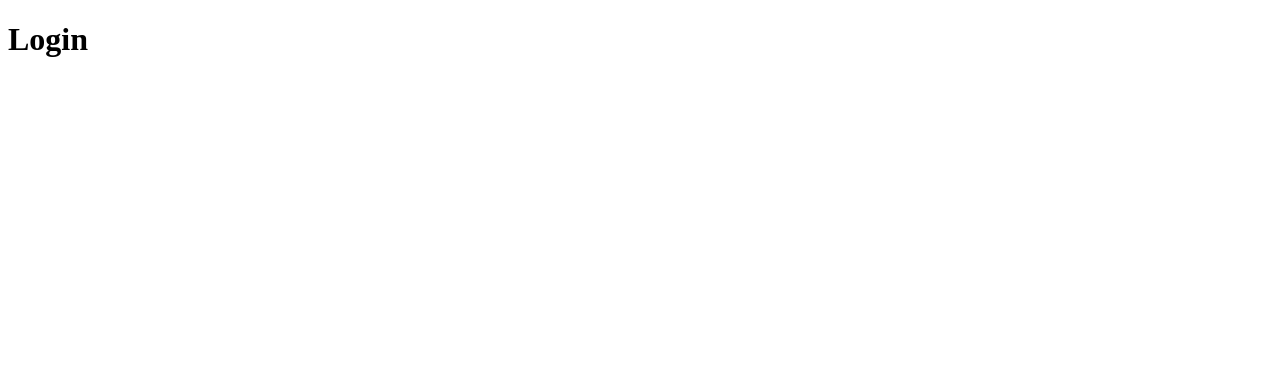
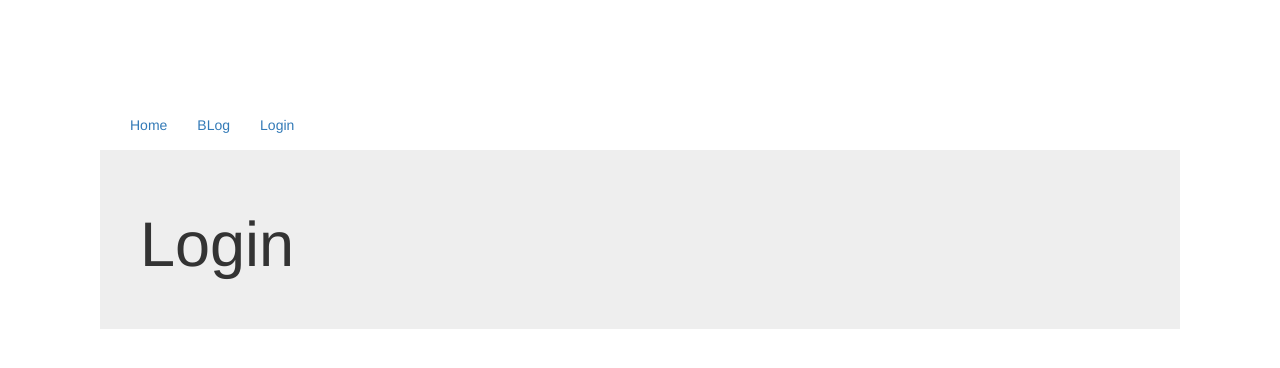
Before and after one commit to FatimaAlmashhor/blog-node, a website: page src/login.html in a window 1280 px wide. Drawn offline with nearby package versions, Linux system fonts and the light colour scheme.

Commit message:
Feat : pages

```diff
--- a/src/login.html
+++ b/src/login.html
@@ -1,14 +1,35 @@
-<!DOCTYPE html>
-<html lang="en">
+<html>
+
 <head>
-    <meta charset="UTF-8">
-    <meta http-equiv="X-UA-Compatible" content="IE=edge">
-    <meta name="viewport" content="width=device-width, initial-scale=1.0">
-    <title>Document</title>
+    <title> Blog </title>
+    <script src="https://ajax.googleapis.com/ajax/libs/jquery/1.11.2/jquery.min.js"></script>
+    <link rel="stylesheet" href="https://maxcdn.bootstrapcdn.com/bootstrap/3.3.1/css/bootstrap.min.css">
+    <link rel="stylesheet" href="https://maxcdn.bootstrapcdn.com/bootstrap/3.3.1/css/bootstrap-theme.min.css">
+    <script src="https://maxcdn.bootstrapcdn.com/bootstrap/3.3.1/js/bootstrap.min.js"></script>
 </head>
+
 <body>
-    <h1>
-        Login
-    </h1>
+    <div style="margin:100px;">
+
+        <div class="container">
+            <ul class="nav navbar-nav">
+                <li class="active">
+                    <a href="/">Home</a>
+                </li>
+                <li>
+                    <a href="/blog">BLog</a>
+                </li>
+                <li>
+                    <a href="/login">Login</a>
+                </li>
+            </ul>
+        </div>
+        </nav>
+        <div class="jumbotron" style="padding:40px;">
+            <h1>Login </h1>
+
+        </div>
+    </div>
 </body>
+
 </html>
```
Also changed, not shown: src/admin.html (+30 -7 lines), src/bloges.html (+30 -7 lines), src/index.html (+1 -1 lines), src/noFound.html (+30 -7 lines).
